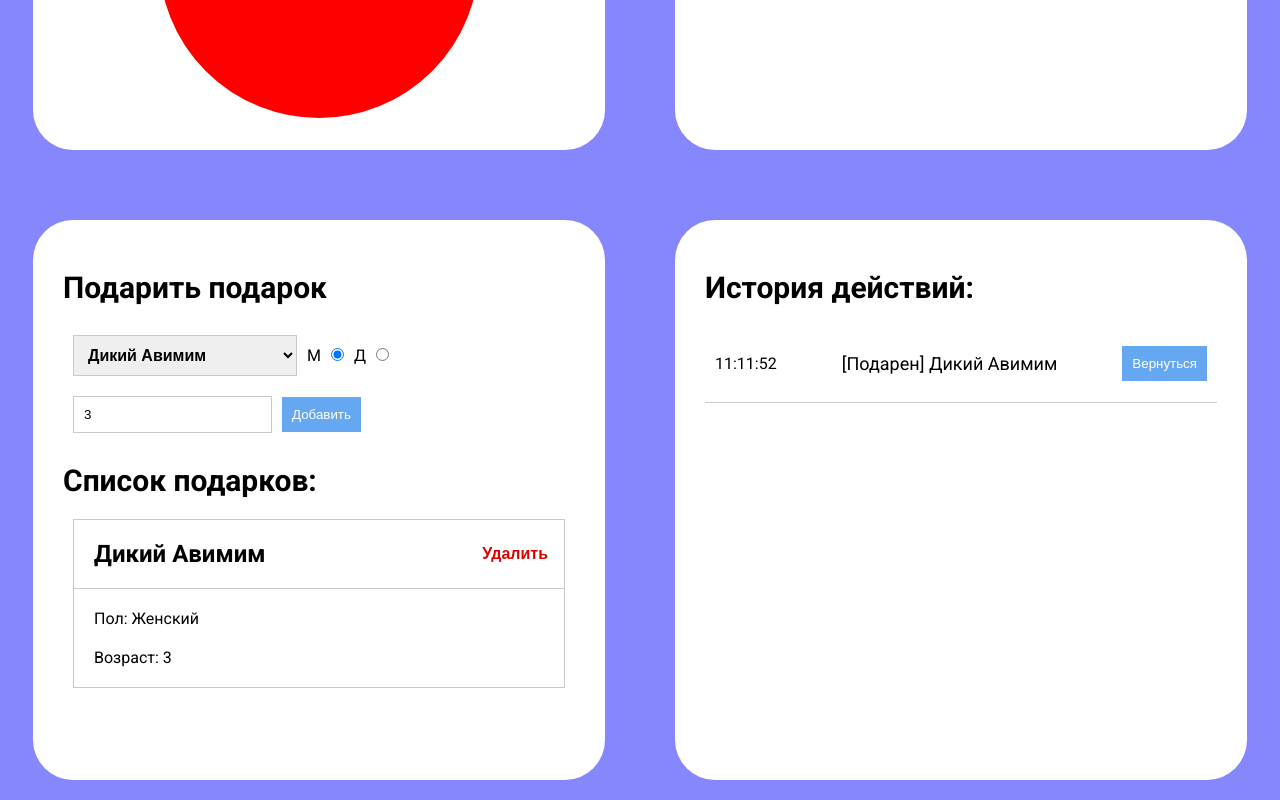
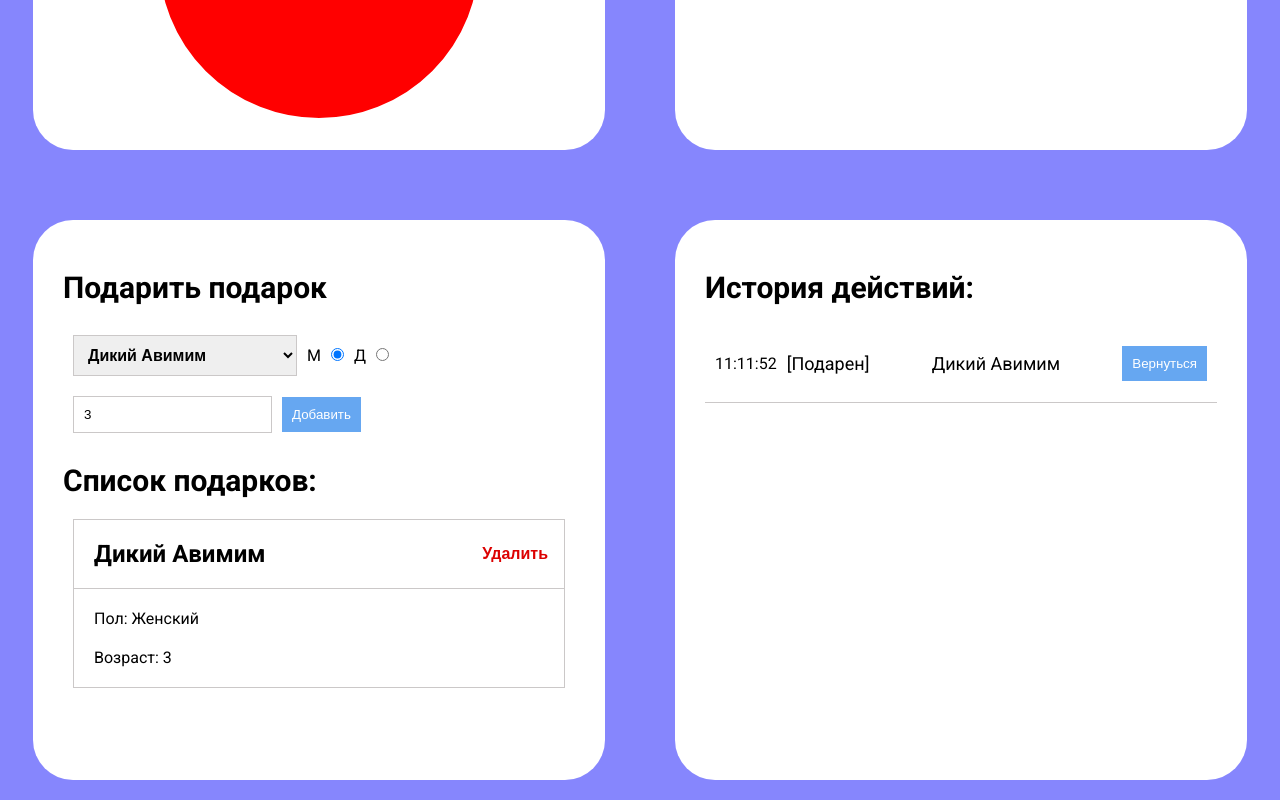
Before and after one commit to baebae3/modum-digital, a React (Vite) app: page / in a window 1280 px wide. Both pictures are taken after a click on the button "Добавить". Shown: the part 440-1240 px from the top of the page. Built offline with nearby package versions, Linux system fonts and the light colour scheme.

Commit message:
fix history table styles

```diff
--- a/src/components/history/History.jsx
+++ b/src/components/history/History.jsx
@@ -19,13 +19,18 @@ export default function History() {
       {history.map((history, index) => {
         return (
           <div className={styles.history_item} key={index}>
-           <span>
+            <div className={styles.status_bar}>
+            <span>
             {history.hours}:{history.minutes}:{history.seconds}
            </span>
             <p>
               {history.isRemoved ? "[Удален] " : "[Подарен] "}
-              {history.giftType}
             </p>
+            </div>
+          <p>
+          {history.giftType}
+
+          </p>
             <button onClick={() => returnGifts(history.history)}>
               Вернуться
             </button>
--- a/src/components/history/history.module.scss
+++ b/src/components/history/history.module.scss
@@ -5,6 +5,13 @@
     min-height: 500px;
     padding: 30px;
     margin: 20px;
+    .status_bar {
+        display: flex;
+        align-items: center;
+        p {
+            margin-left: 10px;
+        }
+    }
     h1 {
         font-size: 30px;
     }
```
